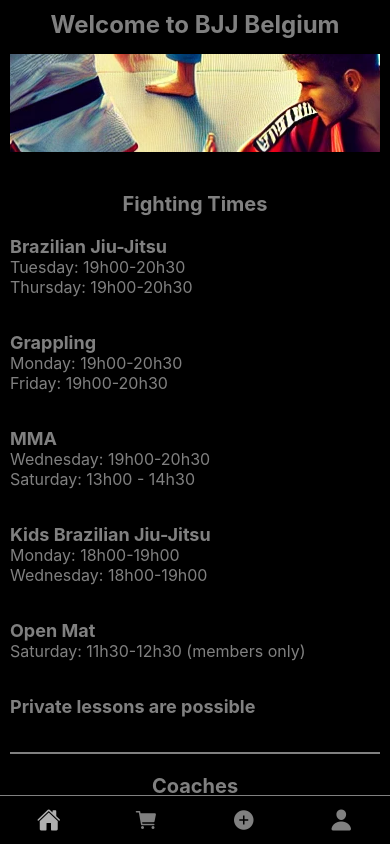
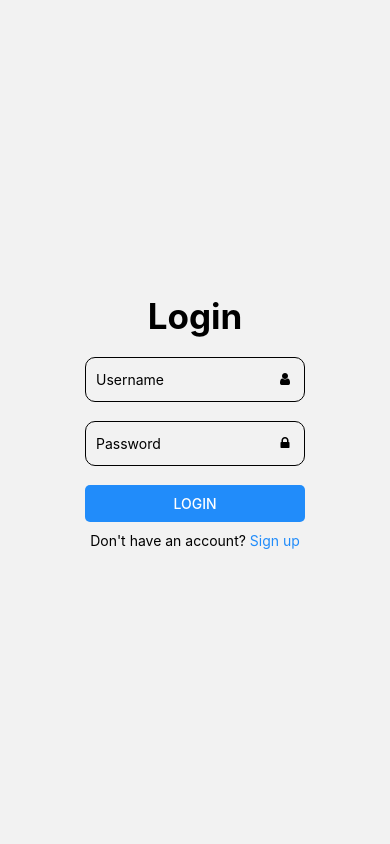
Before and after one commit to Justas-Valutis/weightlifting-log, a React Native app: screen /Login in a window 390 px wide. Built offline with nearby package versions, Linux system fonts and the light colour scheme.

Commit message:
Clean code app navigator + AuthContext + user:admin,id

```diff
--- a/src/context/AuthContext.js
+++ b/src/context/AuthContext.js
@@ -3,13 +3,15 @@ import React, { createContext, useState } from 'react';
 export const AuthContext = createContext();
 
 export const AuthProvider = ({ children }) => {
-  const [isLoggedIn, setIsLoggedIn] = useState(true);
+  const [isLoggedIn, setIsLoggedIn] = useState(false);
   const [userId, setUserId] = useState(1);
+  const [isAdmin, setIsAdmin] = useState(false);
 
-  const login = (userId) => {
+  const login = (user) => {
     setIsLoggedIn(true);
-    setUserId(userId);
-    console.log(userId);
+    setUserId(user.userId);
+    setIsAdmin(user.isAdmin);
+    console.log(user);
   };
 
   const logout = () => {
--- a/src/navigation/AppNavigator.js
+++ b/src/navigation/AppNavigator.js
@@ -5,13 +5,12 @@ import { createNativeStackNavigator } from '@react-navigation/native-stack';
 import Home from '../components/home';
 import Profile from '../components/profile';
 import { AuthContext } from '../context/AuthContext';
-import Login from '../screens/login';
-import RecoverPassword from '../screens/recoverPassword';
-import Register from '../screens/register';
 import { Ionicons } from '@expo/vector-icons';
 import { ThemeProvider } from '../context/ThemeContext';
 import AddAbonnement from '../components/addAbonnement';
 import AbonnementHistory from '../components/abonnementHistory';
+import Unauthenticated from './Unauthenticated';
+import Authenticated from './Authenticated';
 
 export default function AppNavigator() {
     const Tab = createBottomTabNavigator();
@@ -22,58 +21,9 @@ export default function AppNavigator() {
     return (
         <NavigationContainer>
             {isLoggedIn ? (
-                <ThemeProvider>
-                    <Tab.Navigator screenOptions={{
-                        headerShown: false,
-                        tabBarShowLabel: false,
-                        tabBarStyle: {
-                            backgroundColor: 'black',
-                            borderTopColor: 'gray',
-                        },
-                        sceneContainerStyle: {
-                            backgroundColor: 'black', // This will set the background color for all screens
-                        },
-                    }}>
-
-                        <Tab.Screen name="Home" component={Home}
-                            options={{
-                                tabBarIcon: ({ focused }) => (
-                                    <Ionicons name="home" color={focused ? '#B0B0B0' : 'gray'} size={24} />
-                                ),
-                            }}
-                        />
-
-                        <Tab.Screen name="abonnementHistory" component={AbonnementHistory}
-                            options={{
-                                tabBarIcon: ({ focused }) => (
-                                    <Ionicons name="cart" color={focused ? '#B0B0B0' : 'gray'} size={24} />
-                                ),
-                            }}
-                        />
-
-                        <Tab.Screen name="AddAbonnement" component={AddAbonnement}
-                            options={{
-                                tabBarIcon: ({ focused }) => (
-                                    <Ionicons name="add-circle-sharp" color={focused ? '#B0B0B0' : 'gray'}
-                                        size={24} />
-                                ),
-                            }}
-                        />
-                        <Tab.Screen name="Profile" component={Profile}
-                            options={{
-                                tabBarIcon: ({ focused }) => (
-                                    <Ionicons name="person" color={focused ? '#B0B0B0' : 'gray'} size={24} />
-                                ),
-                            }}
-                        />
-                    </Tab.Navigator>
-                </ThemeProvider>
+                <Authenticated />
             ) : (
-                <Stack.Navigator initialRouteName="Login">
-                    <Stack.Screen name="Login" component={Login} options={{ headerShown: false }} />
-                    <Stack.Screen name="Register" component={Register} options={{ headerShown: false }} />
-                    {/* <Stack.Screen name="RecoverPassword" component={RecoverPassword} options={{ headerShown: false }} /> */}
-                </Stack.Navigator>
+                <Unauthenticated />
             )}
         </NavigationContainer>
     );
--- /dev/null
+++ b/src/navigation/Authenticated.js
@@ -0,0 +1,63 @@
+import React from 'react'
+import { createBottomTabNavigator } from '@react-navigation/bottom-tabs';
+import { Ionicons } from '@expo/vector-icons';
+import Home from '../components/home';
+import Profile from '../components/profile';
+import AddAbonnement from '../components/addAbonnement';
+import AbonnementHistory from '../components/abonnementHistory';
+import { ThemeProvider } from '../context/ThemeContext';
+
+const Authenticated = () => {
+    const Tab = createBottomTabNavigator();
+
+    return (
+        <ThemeProvider>
+            <Tab.Navigator screenOptions={{
+                headerShown: false,
+                tabBarShowLabel: false,
+                tabBarStyle: {
+                    backgroundColor: 'black',
+                    borderTopColor: 'gray',
+                },
+                sceneContainerStyle: {
+                    backgroundColor: 'black', // This will set the background color for all screens
+                },
+            }}>
+
+                <Tab.Screen name="Home" component={Home}
+                    options={{
+                        tabBarIcon: ({ focused }) => (
+                            <Ionicons name="home" color={focused ? '#B0B0B0' : 'gray'} size={24} />
+                        ),
+                    }}
+                />
+
+                <Tab.Screen name="abonnementHistory" component={AbonnementHistory}
+                    options={{
+                        tabBarIcon: ({ focused }) => (
+                            <Ionicons name="cart" color={focused ? '#B0B0B0' : 'gray'} size={24} />
+                        ),
+                    }}
+                />
+
+                <Tab.Screen name="AddAbonnement" component={AddAbonnement}
+                    options={{
+                        tabBarIcon: ({ focused }) => (
+                            <Ionicons name="add-circle-sharp" color={focused ? '#B0B0B0' : 'gray'}
+                                size={24} />
+                        ),
+                    }}
+                />
+                <Tab.Screen name="Profile" component={Profile}
+                    options={{
+                        tabBarIcon: ({ focused }) => (
+                            <Ionicons name="person" color={focused ? '#B0B0B0' : 'gray'} size={24} />
+                        ),
+                    }}
+                />
+            </Tab.Navigator>
+        </ThemeProvider>
+    )
+}
+
+export default Authenticated
--- /dev/null
+++ b/src/navigation/Unauthenticated.js
@@ -0,0 +1,18 @@
+import { createNativeStackNavigator } from '@react-navigation/native-stack';
+import Login from '../screens/login';
+import Register from '../screens/register';
+import React from 'react'
+
+const Unauthenticated = () => {
+    const Stack = createNativeStackNavigator();
+
+    return (
+        <Stack.Navigator initialRouteName="Login">
+            <Stack.Screen name="Login" component={Login} options={{ headerShown: false }} />
+            <Stack.Screen name="Register" component={Register} options={{ headerShown: false }} />
+            {/* <Stack.Screen name="RecoverPassword" component={RecoverPassword} options={{ headerShown: false }} /> */}
+        </Stack.Navigator>
+    )
+}
+
+export default Unauthenticated
--- a/src/screens/login.js
+++ b/src/screens/login.js
@@ -40,7 +40,7 @@ const Login = ({ navigation }) => {
         throw new Error(`HTTP error! Status: ${response.status}`);
       }
 
-      const data = await response.text();
+      const data = await response.json();
       console.log('Success:', data);
       login(data);
 
```
